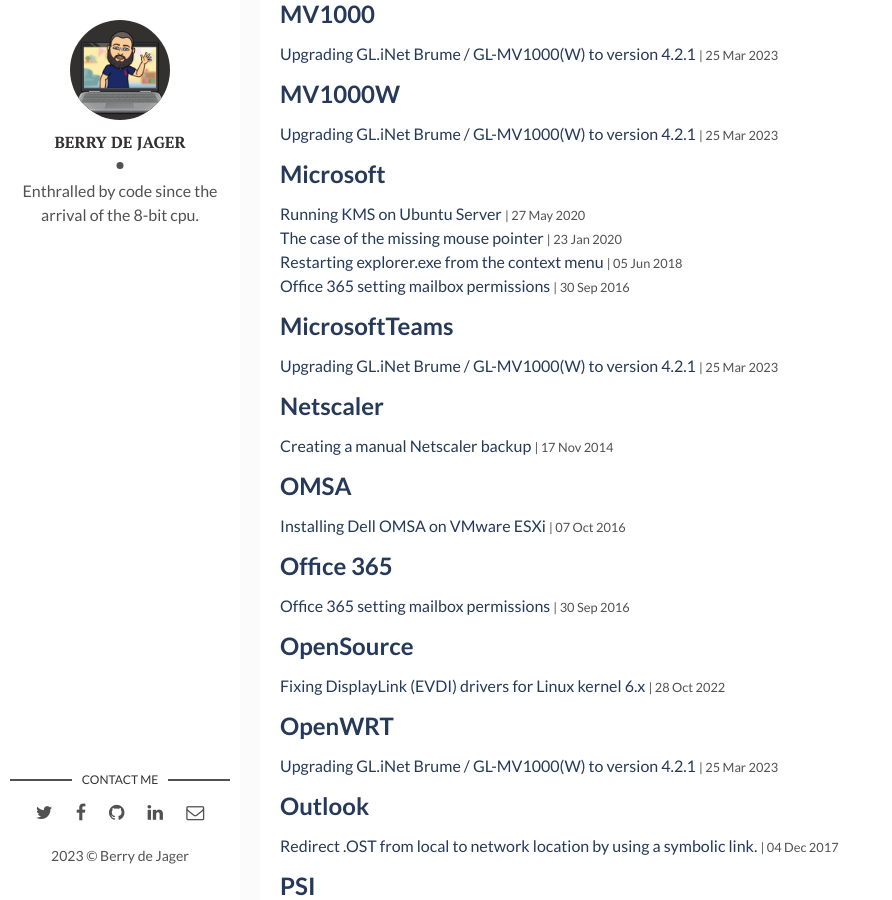
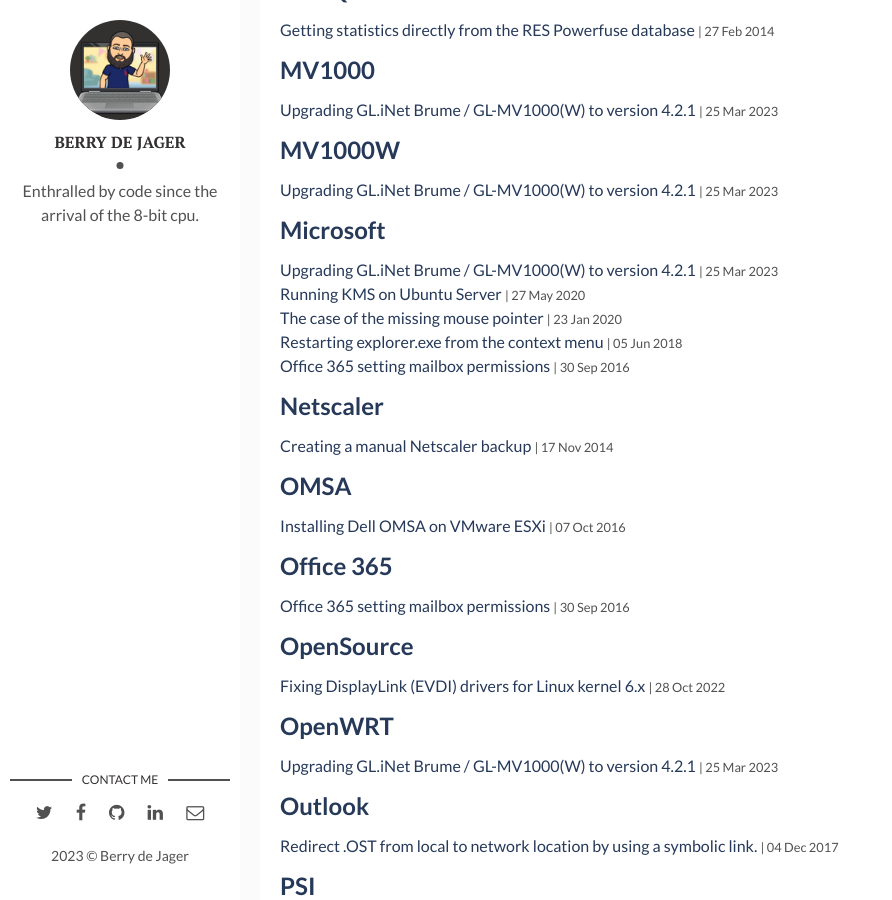
Before and after one commit to berrydejager/code, a Jekyll site: the page built from tags.html, in a window 1280 px wide and 900 px high, scrolled down 5261 px. Shown: the whole window, without its empty margins (0-892 px from the left). Built offline with Jekyll 4.4.1, drawn with Linux system fonts in a browser that asks for light colours; some of the changed text lies outside the part shown.

Commit message:
Update 2023-03-25-Upgrade-GL-iNet-Brume-OpenWRT.markdown

```diff
--- a/_posts/2023-03-25-Upgrade-GL-iNet-Brume-OpenWRT.markdown
+++ b/_posts/2023-03-25-Upgrade-GL-iNet-Brume-OpenWRT.markdown
@@ -4,7 +4,7 @@
 date: 2023-03-25 13:37:00 +0100
 description: Upgrade your GL.iNet Brume to firmware v4.2.1
 img: header/upgrade-gl-inet-brume-v4_2_1.gif
-tags: [GL.iNet, Brume, MV1000, MV1000W, Firmware, OpenWRT, MicrosoftTeams]
+tags: [GL-iNet, Brume, MV1000, MV1000W, Firmware, OpenWRT, Microsoft, Teams]
 ---
 
 # Why would you update?
```
